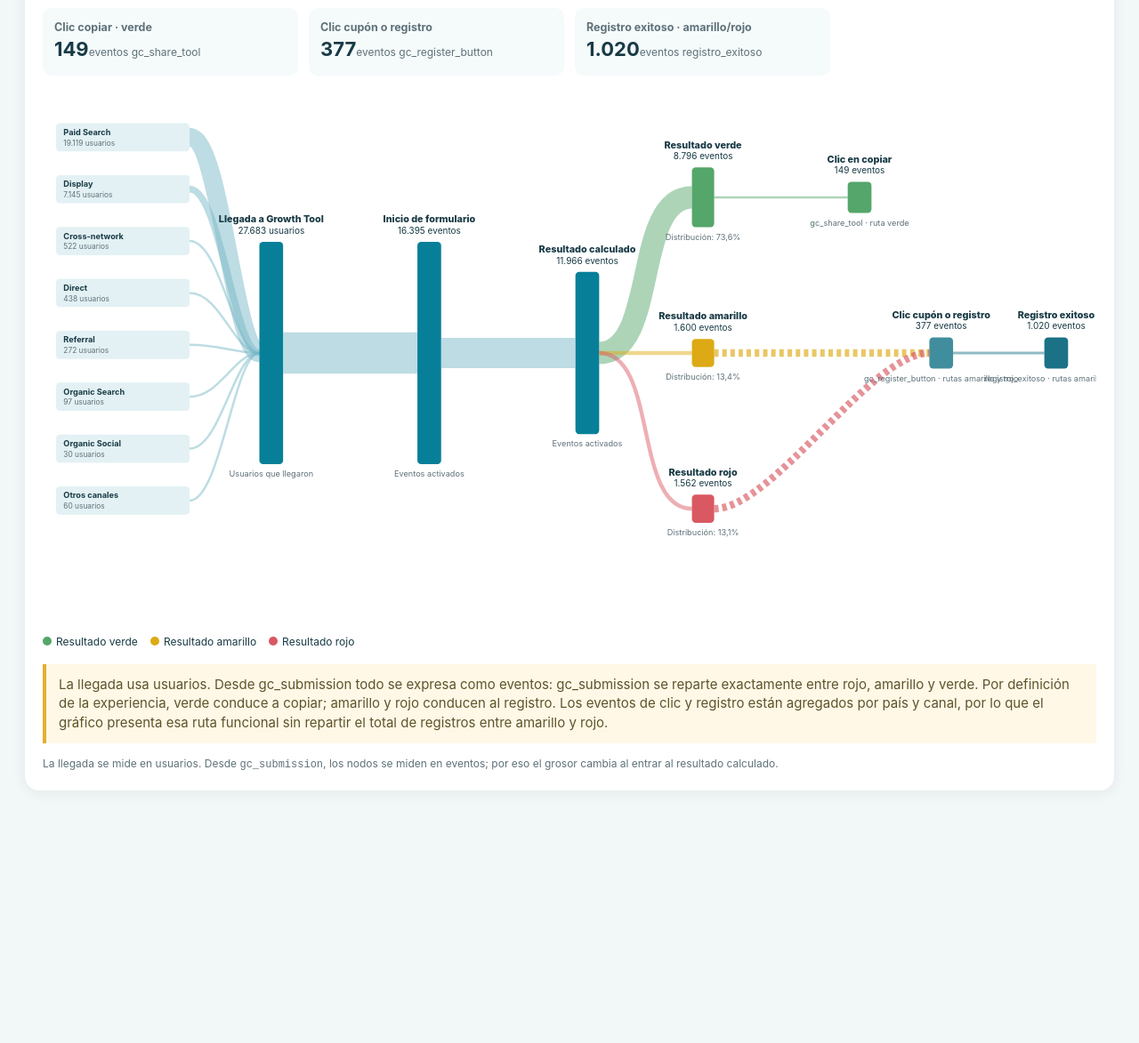
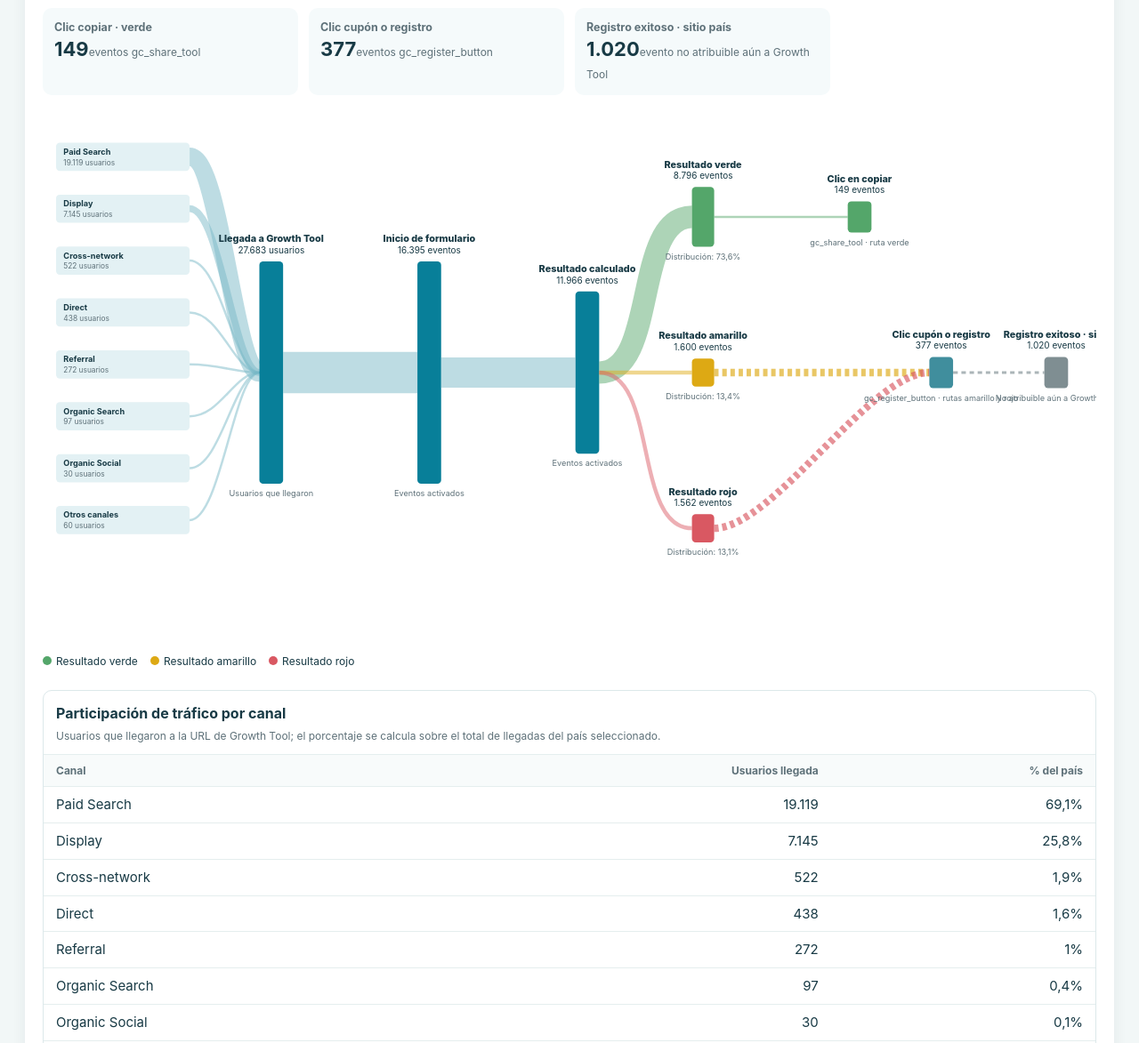
Before and after one commit to jagg2994/abbott-embudo-calculadora, a plain HTML site: page index.html in a window 1280 px wide. Shown: the part 289-1462 px from the top of the page at 89% size. Before the commit the page ends 1222 px from the top, so only its background shows below. Drawn offline with Linux system fonts and the light colour scheme.

Commit message:
Añadir validación y participación por canal

```diff
--- a/index.html
+++ b/index.html
@@ -11,7 +11,7 @@
     h1{font-size:30px;line-height:1.15;margin:0} .subtitle{color:var(--muted);margin:9px 0 0}.top{display:flex;justify-content:space-between;gap:20px;align-items:end}.filter{margin:24px 0 16px;font-weight:750}.filter select{display:block;margin-top:5px;min-width:220px;border:1px solid #bad0d5;border-radius:8px;background:#fff;padding:10px;color:var(--ink);font:inherit}
     .card{background:var(--paper);border-radius:16px;padding:20px;box-shadow:0 2px 16px #16364212}.summary{display:grid;grid-template-columns:repeat(4,minmax(0,1fr));gap:12px;margin-bottom:16px}.kpi{background:#f5fafb;border-radius:10px;padding:13px}.kpi small{display:block;color:var(--muted);font-weight:700}.kpi strong{font-size:22px}.kpi span{color:var(--muted);font-size:12px}
     .chart-wrap{overflow-x:auto}.chart{width:100%;min-width:1120px;height:auto;display:block}.link{fill:none;stroke:var(--line);stroke-opacity:.48}.link.result{stroke-opacity:.62}.link.dashed{stroke-dasharray:6 5;stroke-opacity:.65}.node-title{font-size:13px;font-weight:800;fill:var(--ink)}.node-value{font-size:12px;fill:var(--ink)}.node-meta{font-size:11px;fill:var(--muted)}.channel-name{font-size:11px;font-weight:750;fill:var(--ink)}.channel-value{font-size:10px;fill:var(--muted)}.empty{padding:40px;text-align:center;color:var(--muted)}
-    .note{margin:16px 0 0;border-left:4px solid #e3af2e;background:#fff8e7;padding:12px 14px;color:#5f532a}.foot{margin:14px 0 0;color:var(--muted);font-size:12px}.legend{display:flex;gap:14px;flex-wrap:wrap;margin-top:12px;font-size:12px}.dot{display:inline-block;width:10px;height:10px;border-radius:50%;margin-right:5px}.hidden{display:none}
+    .note{margin:16px 0 0;border-left:4px solid #e3af2e;background:#fff8e7;padding:12px 14px;color:#5f532a}.foot{margin:14px 0 0;color:var(--muted);font-size:12px}.legend{display:flex;gap:14px;flex-wrap:wrap;margin-top:12px;font-size:12px}.dot{display:inline-block;width:10px;height:10px;border-radius:50%;margin-right:5px}.table-wrap{margin-top:24px;overflow:auto;border:1px solid #dce8ea;border-radius:10px}.table-wrap h2{font-size:16px;margin:0;padding:14px 14px 4px}.table-wrap p{margin:0;padding:0 14px 12px;color:var(--muted);font-size:12px}table{width:100%;min-width:540px;border-collapse:collapse}th,td{padding:9px 14px;border-top:1px solid #e5eeee;text-align:left}th{font-size:12px;color:var(--muted);background:#f8fbfb}.num{text-align:right}.hidden{display:none}
     @media(max-width:720px){.wrap{padding:23px 16px}.top{display:block}.summary{grid-template-columns:repeat(2,1fr)}h1{font-size:26px}}
   </style>
 </head>
@@ -25,6 +25,7 @@
       <div id="summary" class="summary"></div>
       <div class="chart-wrap"><svg id="chart" class="chart" viewBox="0 0 1420 720" role="img" aria-label="Diagrama Sankey de Growth Tool"></svg></div>
       <div class="legend"><span><i class="dot" style="background:var(--green)"></i>Resultado verde</span><span><i class="dot" style="background:var(--yellow)"></i>Resultado amarillo</span><span><i class="dot" style="background:var(--red)"></i>Resultado rojo</span></div>
+      <section class="table-wrap"><h2>Participación de tráfico por canal</h2><p>Usuarios que llegaron a la URL de Growth Tool; el porcentaje se calcula sobre el total de llegadas del país seleccionado.</p><table><thead><tr><th>Canal</th><th class="num">Usuarios llegada</th><th class="num">% del país</th></tr></thead><tbody id="channels"></tbody></table></section>
       <p id="note" class="note"></p><p class="foot">La llegada se mide en usuarios. Desde <code>gc_submission</code>, los nodos se miden en eventos; por eso el grosor cambia al entrar al resultado calculado.</p>
     </section>
   </main>
@@ -49,10 +50,12 @@
       const results=Object.keys(RESULT_LABEL).map(result=>({id:result,label:RESULT_LABEL[result],color:COLORS[result],...all.filter(r=>r.event==='gc_submission'&&r.result===result).reduce(add,{users:0,events:0})})).filter(r=>r.users||r.events);
       const resultTotal=results.reduce(add,{users:0,events:0});
       const channelMap={};base.filter(r=>r.event==='page_view').forEach(r=>channelMap[r.channel]=add(channelMap[r.channel]||{users:0,events:0},r));
-      let channels=Object.entries(channelMap).map(([name,v])=>({name,...v})).sort((a,b)=>b.users-a.users);
+      const channelBreakdown=Object.entries(channelMap).map(([name,v])=>({name,...v})).sort((a,b)=>b.users-a.users);
+      let channels=channelBreakdown;
       if(channels.length>8){const other=channels.slice(7).reduce(add,{users:0,events:0});channels=[...channels.slice(0,7),{name:'Otros canales',...other}];}
       renderSummary(landing,form,calculated,resultTotal,copy,click,registered,results.length);
       renderChart({country,landing,form,calculated,copy,click,registered,results,resultTotal,channels});
+      $('#channels').innerHTML=channelBreakdown.map(channel=>`<tr><td>${esc(channel.name)}</td><td class="num">${nf.format(channel.users)}</td><td class="num">${pct(channel.users/Math.max(1,landing.users))}</td></tr>`).join('')||'<tr><td colspan="3">Sin datos de llegada por canal.</td></tr>';
     }
     function renderSummary(landing,form,calculated,resultTotal,copy,click,registered,resultCount){
       $('#summary').innerHTML=[
@@ -62,7 +65,7 @@
         ['Resultados clasificados',resultTotal.events,`${resultCount?`${resultCount} tipos medidos`:'Sin parámetro result'}`],
         ['Clic copiar · verde',copy.events,'eventos gc_share_tool'],
         ['Clic cupón o registro',click.events,'eventos gc_register_button'],
-        ['Registro exitoso · amarillo/rojo',registered.events,'eventos registro_exitoso'],
+        ['Registro exitoso · sitio país',registered.events,'evento no atribuible aún a Growth Tool'],
       ].map(([label,value,detail])=>`<div class="kpi"><small>${label}</small><strong>${nf.format(value)}</strong><span>${detail}</span></div>`).join('');
     }
     function renderChart(model){
@@ -111,12 +114,12 @@
       }
       if(model.registered.events){
         const h=Math.max(42,Math.min(240,240*model.registered.events/maxEvents)), from=model.click.events?actionX+32:calculation.x+32;
-        svg.insertAdjacentHTML('beforeend',link(from,355,registrationX,355,weight(model.registered.events),'#1b7185',!model.click.events));
-        svg.insertAdjacentHTML('beforeend',node(registrationX,355-h/2,32,h,'#1b7185','Registro exitoso',model.registered,'registro_exitoso · rutas amarillo y rojo'));
+        svg.insertAdjacentHTML('beforeend',link(from,355,registrationX,355,weight(model.registered.events),'#7f8e92',true));
+        svg.insertAdjacentHTML('beforeend',node(registrationX,355-h/2,32,h,'#7f8e92','Registro exitoso · sitio',model.registered,'No atribuible aún a Growth Tool'));
       } else {
         svg.insertAdjacentHTML('beforeend','<text class="node-meta" x="1320" y="355" text-anchor="middle">Sin evento de registro exitoso medido</text>');
       }
-      $('#note').textContent='La llegada usa usuarios. Desde gc_submission todo se expresa como eventos: gc_submission se reparte exactamente entre rojo, amarillo y verde. Por definición de la experiencia, verde conduce a copiar; amarillo y rojo conducen al registro. Los eventos de clic y registro están agregados por país y canal, por lo que el gráfico presenta esa ruta funcional sin repartir el total de registros entre amarillo y rojo.';
+      $('#note').textContent='Validación: gc_submission se reparte exactamente entre rojo, amarillo y verde. La llegada usa usuarios; desde gc_submission todo se expresa como eventos. Por definición de la experiencia, verde conduce a copiar y amarillo/rojo conducen al registro. El nodo gris de registro es una referencia de eventos de todo el sitio del país: no se interpreta como una conversión de Growth Tool hasta medir el origen o el resultado dentro de registro_exitoso.';
     }
   </script>
 </body>
```
